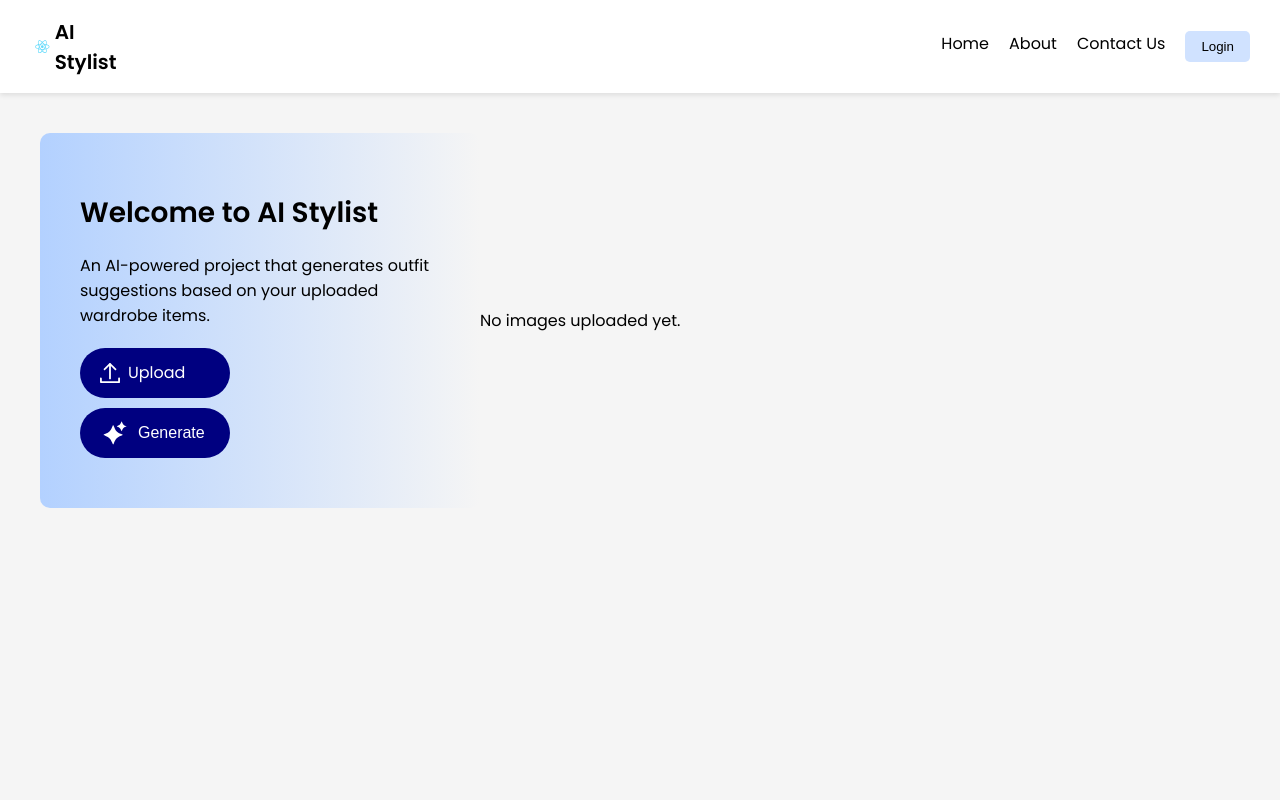
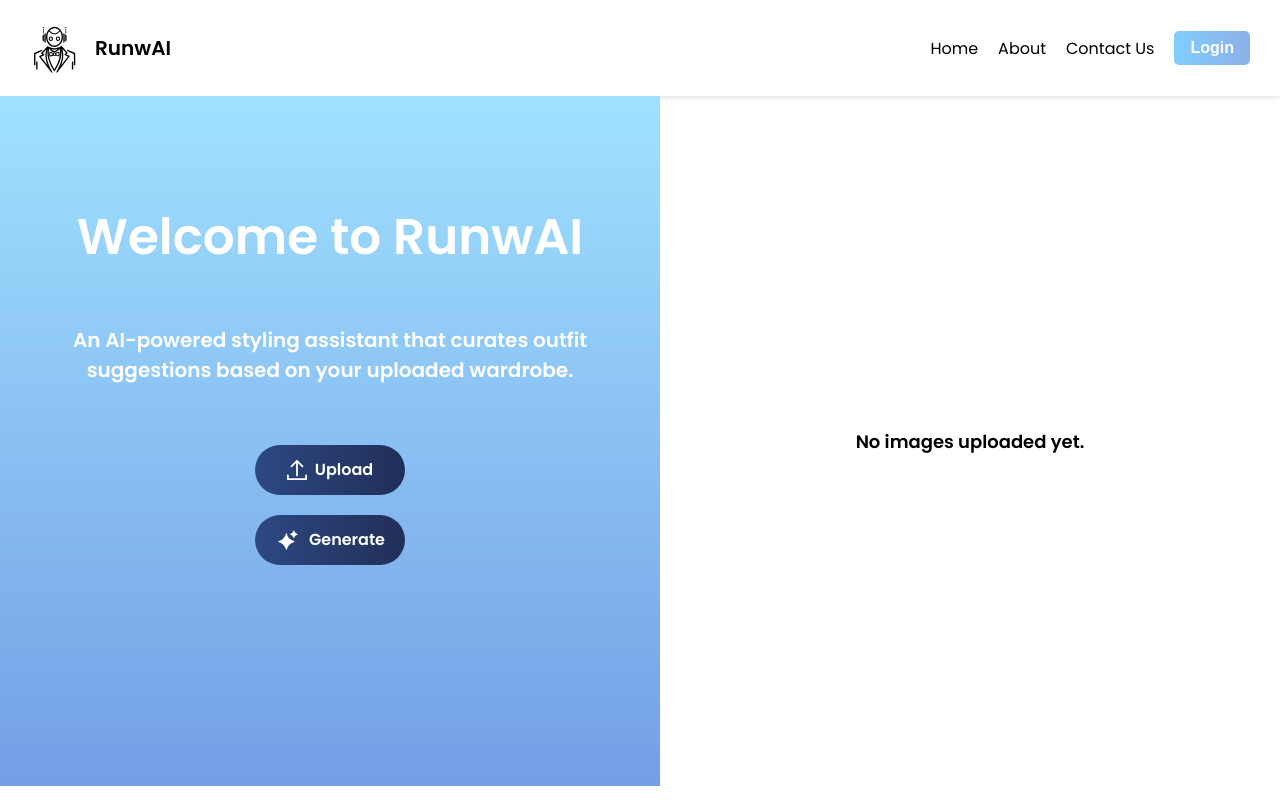
Before and after one commit to daniel-rawana/outfit-ai, a React (Create React App) app in the folder frontend/: page / in a window 1280 px wide. Built offline with nearby package versions, Linux system fonts and the light colour scheme.

Commit message:
Improve styling.

```diff
--- a/frontend/src/App.css
+++ b/frontend/src/App.css
@@ -1,7 +1,7 @@
 body {
   font-family: 'Poppins', sans-serif;
   margin: 0;
-  background: #f5f5f5;
+  background: white;
 }
 
 .app-container {
@@ -29,6 +29,7 @@ body {
   display: flex;
   list-style: none;
   gap: 20px;
+  align-items: center;
 }
 
 .navbar ul li a {
@@ -37,42 +38,53 @@ body {
 }
 
 .login-btn {
-  background: #d0e2ff;
+  background: linear-gradient(to right, #80ceff, #8cb0e8);
   border: none;
   padding: 8px 16px;
   border-radius: 5px;
   cursor: pointer;
+  font-weight: bold;
+  font-size: medium;
+  color: white;
 }
 
 .main-content {
   display: flex;
   align-items: center;
-  padding: 40px;
 }
 
 .sidebar {
-  width: 30%;
-  background: linear-gradient(to right, #b3d1ff, #f5f5f5);
-  padding: 40px;
-  border-radius: 10px;
+  width: 50%;
+  min-height: 550px;
+  align-content: center;
+  background: linear-gradient(to bottom, #a0e1ff, #739fe5);
+  padding: 70px;
+  display: flex;
+  flex-direction: column;
+  align-items: center;
 }
 
 .sidebar h1 {
-  font-size: 28px;
+  font-size: 50px;
+  text-align: center;
+  color: white;
 }
 
-.sidebar p {
-  font-size: 16px;
-  margin-bottom: 20px;
+.sidebar h2 {
+  font-size: 20px;
+  margin-bottom: 50px;
+  text-align: center;
+  color: white;
 }
 
 .upload-btn, .generate-btn {
   display: flex;
   align-items: center;
+  justify-content: center;
   gap: 8px;
   padding: 12px 20px;
   margin: 10px 0;
-  background: navy;
+  background: linear-gradient(to left, #212f57, #2d4883);
   color: white;
   border: none;
   border-radius: 25px;
@@ -81,13 +93,15 @@ body {
   height: 50px;
   box-sizing: border-box;
   font-size: medium;
+  font-weight: bold;
+  font-family: 'Poppins', sans-serif;
+  text-align: center;
 }
 
 .image-gallery {
-  flex: 1;
   display: flex;
   align-items: center;
-  gap: 20px;
+  justify-content: center;
 }
 
 .image-grid {
@@ -98,13 +112,32 @@ body {
 
 .image-container {
   position: relative;
+  height: 175px;
 }
 
 .image-container img {
-  width: 200px;
-  height: 200px;
+  width: 175px;
+  height: 175px;
   border-radius: 8px;
   object-fit: cover;
+}
+
+.image-placeholder {
+  width: 175px;
+  height: 175px;
+  border-radius: 8px;
+  background-color: lightgray;
+  opacity: 0.5;
+}
+
+.gallery-placeholder {
+  width: 500px;
+  height: 500px;
+  font-size: large;
+  font-weight: bold;
+  font-family: 'Poppins', sans-serif;
+  text-align: center;
+  align-content: center;
 }
 
 .remove-btn {
@@ -119,17 +152,24 @@ body {
 .x {
   width: 25px;
   height: 25px;
-  fill: white;
+  fill: lightgrey;
   filter: drop-shadow(1px 1px 2px black);
 }
 
 .x:hover {
-  fill: red;
+  fill: white;
 }
 
 .arrow {
   width: 40px;
+  height: 40px;
   cursor: pointer;
+  fill: lightgray;
+  margin: 10px;
+}
+
+.arrow.hidden {
+  visibility: hidden;
 }
 
 .upload {
@@ -145,3 +185,10 @@ body {
   cursor: pointer;
   fill: white;
 }
+
+.logo-icon {
+  width: 50px;
+  height: 50px;
+  fill: black;
+  margin-right: 15px;
+}
--- a/frontend/src/App.js
+++ b/frontend/src/App.js
@@ -41,7 +41,7 @@ function App() {
       {/* Navbar */}
       <nav className="navbar">
         <div className="logo">
-          <Icons.Logo size={30} /> AI Stylist
+          <Icons.Logo className="logo-icon" /> RunwAI
         </div>
         <ul>
           <li><a href="#">Home</a></li>
@@ -54,8 +54,8 @@ function App() {
       {/* Main Section */}
       <div className="main-content">
         <div className="sidebar">
-          <h1>Welcome to AI Stylist</h1>
-          <p>An AI-powered project that generates outfit suggestions based on your uploaded wardrobe items.</p>
+          <h1>Welcome to RunwAI</h1>
+          <h2>An AI-powered styling assistant that curates outfit suggestions based on your uploaded wardrobe.</h2>
           <label className="upload-btn">
             <Icons.Upload className="upload"/> Upload
             <input type="file" multiple onChange={handleUpload} hidden />
@@ -67,22 +67,28 @@ function App() {
 
         {/* Image Grid with Arrows */}
         <div className="image-gallery">
-          {currentPage > 0 && <Icons.LeftArrow className="arrow" onClick={handlePrevPage} />}
+          <Icons.LeftArrow className={`arrow ${currentPage === 0 ? "hidden" : ""}`} onClick={currentPage > 0 ? handlePrevPage : null} />
+
           {displayedImages.length === 0 ? (
-            <p>No images uploaded yet.</p>
+            <div className="gallery-placeholder">No images uploaded yet.</div>
           ) : (
             <div className="image-grid">
               {displayedImages.map((src, index) => (
                 <div key={index} className="image-container">
                   <img src={src} alt={`Item ${index}`} />
-                  <button className="remove-btn" onClick={() => removeImage(index)}>
-                    <Icons.XButton className="x"/>
+                  <button className="remove-btn" onClick={() => removeImage(index + currentPage * imagesPerPage)}>
+                    <Icons.XButton className="x" />
                   </button>
                 </div>
               ))}
+              {/* Fill empty slots with placeholders */}
+              {Array.from({ length: imagesPerPage - displayedImages.length }).map((_, index) => (
+                <div key={`placeholder-${index}`} className="image-placeholder"></div>
+              ))}
             </div>
           )}
-          {currentPage < totalPages - 1 && <Icons.RightArrow className="arrow" onClick={handleNextPage} />}
+
+          <Icons.RightArrow className={`arrow ${currentPage >= totalPages - 1 ? "hidden" : ""}`} onClick={currentPage < totalPages - 1 ? handleNextPage : null} />
         </div>
       </div>
     </div>
--- a/frontend/src/assets/icons.js
+++ b/frontend/src/assets/icons.js
@@ -1,7 +1,7 @@
 import { ReactComponent as LeftArrow } from './navigation_arrow_left.svg';
 import { ReactComponent as RightArrow } from './navigation_arrow_right.svg';
 import { ReactComponent as XButton } from './x_button.svg';
-import { ReactComponent as Logo } from './logo.svg';
+import { ReactComponent as Logo } from './runwai_logo.svg';
 import { ReactComponent as Upload } from './upload.svg';
 import { ReactComponent as Generate } from './generate.svg';
 
```
Also changed, not shown: frontend/src/assets/runwai_logo.svg (added).
